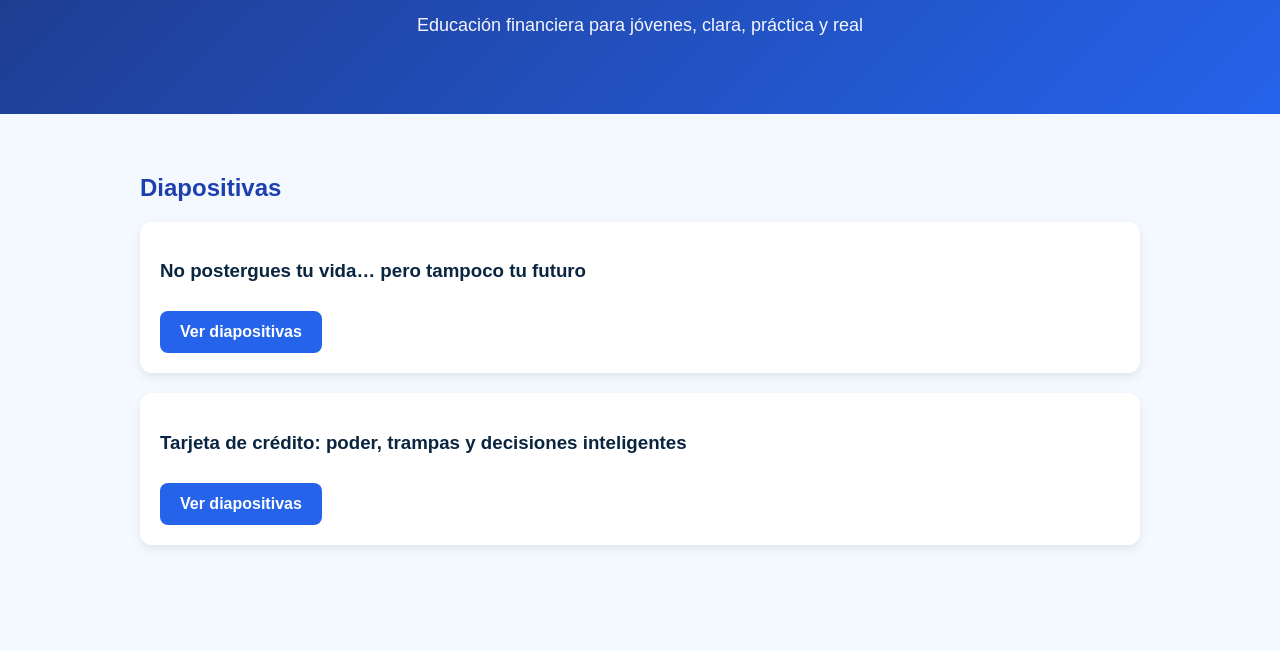
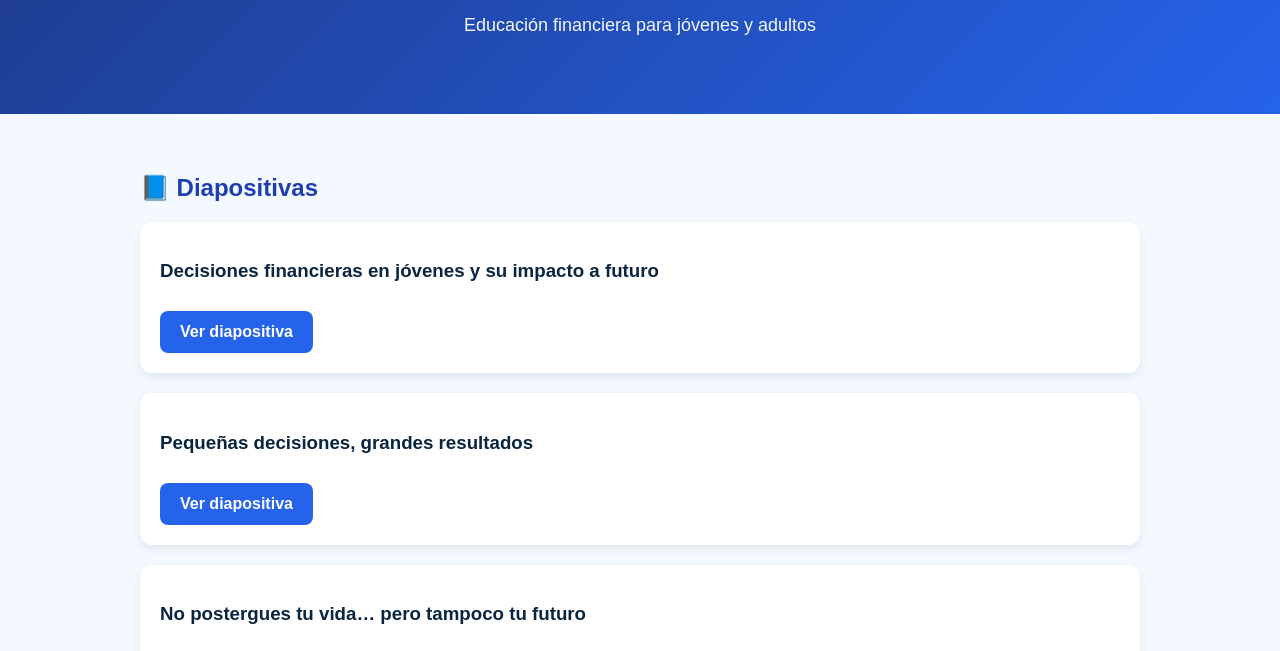
Before and after one commit to jaguirrealejo-cpu/aprendiendo-con-yos, a plain HTML site: page index.html in a window 1280 px wide. Shown: the part 135-786 px from the top of the page. Drawn offline with Linux system fonts and the light colour scheme.

Commit message:
Update index.html

```diff
--- a/index.html
+++ b/index.html
@@ -78,30 +78,40 @@
 
 <header>
   <h1>Aprendiendo con Yos</h1>
-  <p>Educación financiera para jóvenes, clara, práctica y real</p>
+  <p>Educación financiera para jóvenes y adultos</p>
 </header>
 
-<!-- Diapositivas -->
-<section id="diapositivas">
-  <h2>Diapositivas</h2>
+<section>
+  <h2>📘 Diapositivas</h2>
 
-  <div class="cards">
+  <div class="card">
+    <h3>Decisiones financieras en jóvenes y su impacto a futuro</h3>
+    <a class="btn" href="Decisiones financieras en jóvenes.pdf" target="_blank">
+      Ver diapositiva
+    </a>
+  </div>
+
+  <div class="card">
+    <h3>Pequeñas decisiones, grandes resultados</h3>
+    <a class="btn" href="Pequeñas decisiones, grandes resultados.pdf" target="_blank">
+      Ver diapositiva
+    </a>
+  </div>
 
   <div class="card">
     <h3>No postergues tu vida… pero tampoco tu futuro</h3>
-      <a href="No postergues tu vida.pdf" target="_blank" class="btn">
-        Ver diapositivas
+    <a class="btn" href="No postergues tu vida.pdf" target="_blank">
+      Ver diapositiva
     </a>
   </div>
 
   <div class="card">
     <h3>Tarjeta de crédito: poder, trampas y decisiones inteligentes</h3>
-      <a href="Tarjeta de credito.pdf" target="_blank" class="btn">
-        Ver diapositivas
+    <a class="btn" href="Tarjeta de credito.pdf" target="_blank">
+      Ver diapositiva
     </a>
   </div>
 
-  </div>
 </section>
 
 <section>
```
Lines whose indentation alone changed are shown as unchanged.
